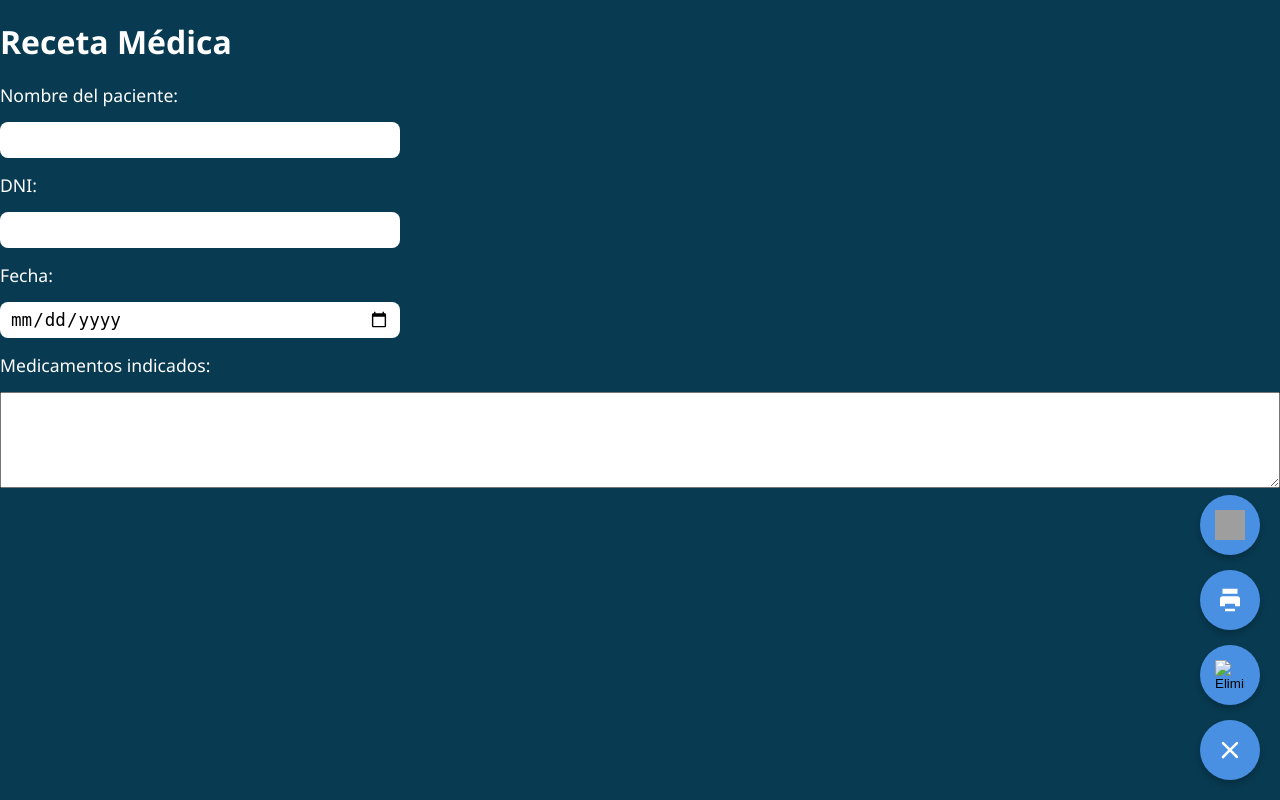
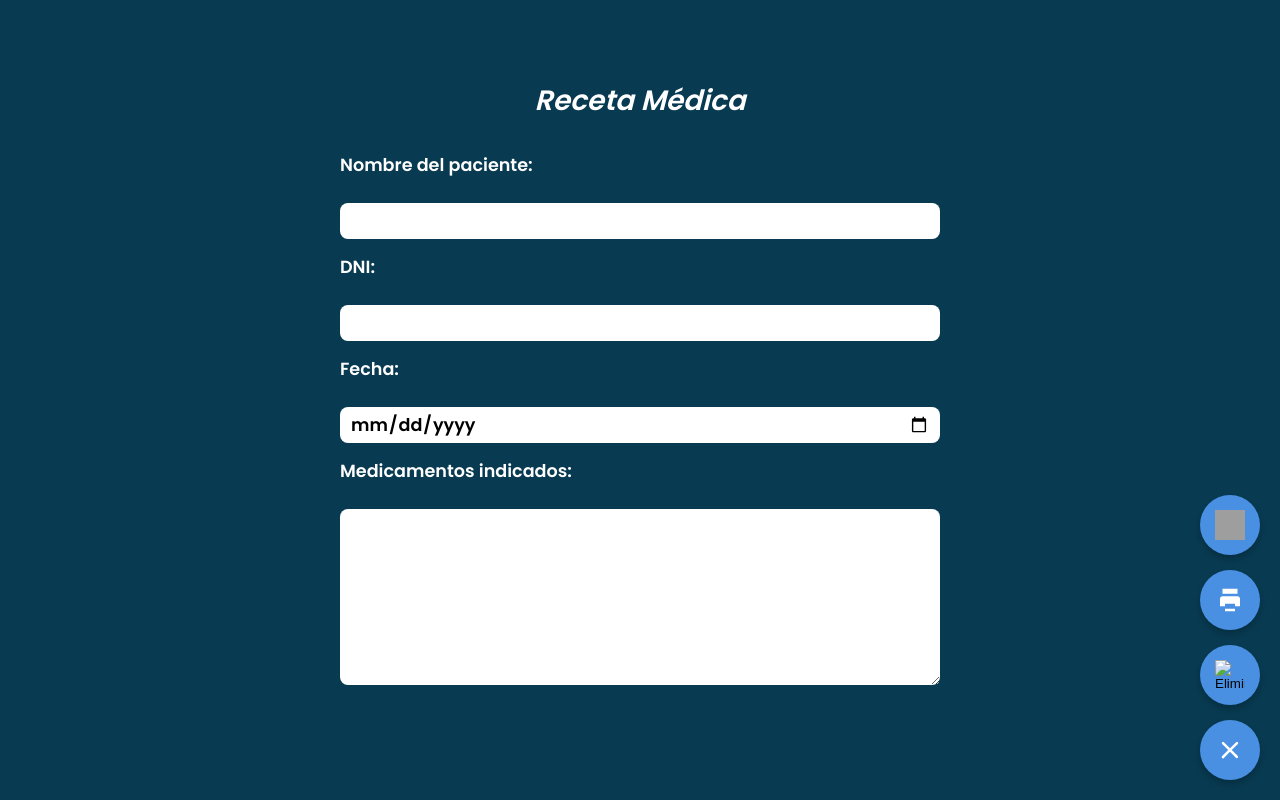
Before and after one commit to medsysbot/medisys-app-frontend, a FastAPI app: page /receta in a window 1280 px wide. Run offline with FastAPI, Linux system fonts and the light colour scheme; grey boxes are pictures that could not be loaded.

Commit message:
Update receta.html

```diff
--- a/templates/receta.html
+++ b/templates/receta.html
@@ -4,6 +4,83 @@
   <meta charset="UTF-8">
   <title>Receta Médica</title>
   <link rel="stylesheet" href="/static/styles.css">
+  <link href="https://fonts.googleapis.com/css2?family=Poppins:ital,wght@0,600&display=swap" rel="stylesheet">
+  <style>
+    body {
+      background-color: #083a51;
+      font-family: 'Poppins', sans-serif;
+      color: white;
+      margin: 0;
+      padding: 0;
+    }
+
+    .form-container {
+      max-width: 600px;
+      margin: 40px auto;
+      padding: 20px;
+    }
+
+    h1 {
+      text-align: center;
+      font-style: italic;
+      font-weight: 600;
+      font-size: 28px;
+      margin-bottom: 30px;
+    }
+
+    label {
+      display: flex;
+      flex-direction: column;
+      font-size: 17.6px;
+      font-weight: 400;
+      margin-bottom: 10px;
+    }
+
+    input, textarea {
+      font-family: 'Poppins', sans-serif;
+      font-size: 17.6px;
+      font-weight: 400;
+      color: black;
+      padding: 10px;
+      border: none;
+      border-radius: 8px;
+      width: 100%;
+      max-width: 100%;
+      height: 36px;
+      box-sizing: border-box;
+    }
+
+    textarea {
+      height: auto;
+      resize: vertical;
+    }
+
+    .botones-flotantes {
+      position: fixed;
+      right: 20px;
+      bottom: 20px;
+      display: flex;
+      flex-direction: column;
+      gap: 15px;
+    }
+
+    .botones-flotantes button,
+    .botones-flotantes a {
+      background-color: #4A90E2;
+      border: none;
+      border-radius: 50%;
+      width: 60px;
+      height: 60px;
+      display: flex;
+      align-items: center;
+      justify-content: center;
+    }
+
+    .botones-flotantes img {
+      width: 30px;
+      height: 30px;
+    }
+  </style>
 </head>
 <body class="formulario">
   <div class="form-container">
```
